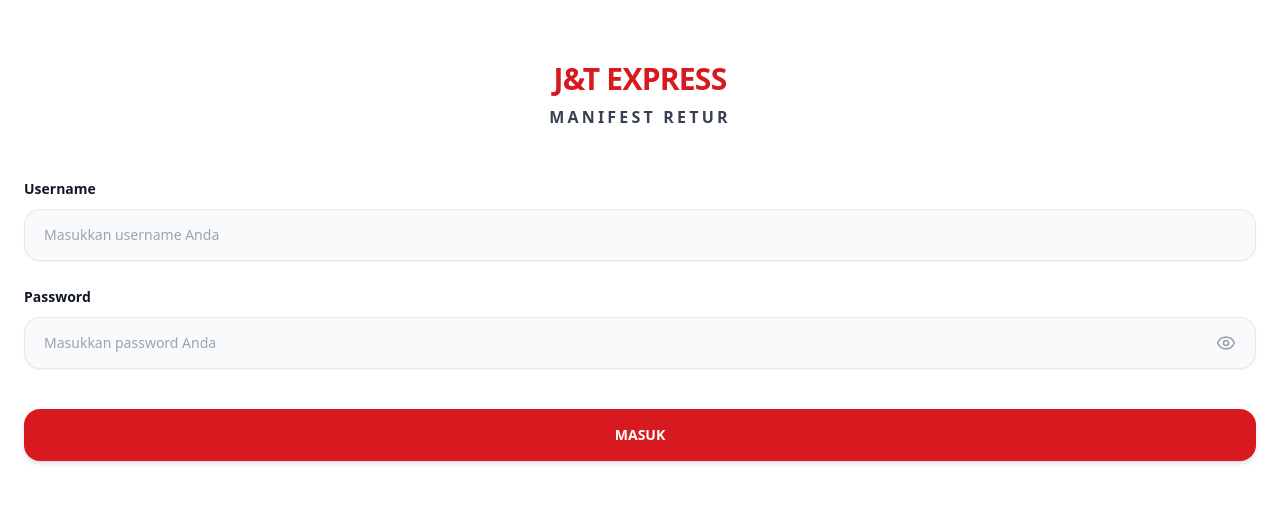
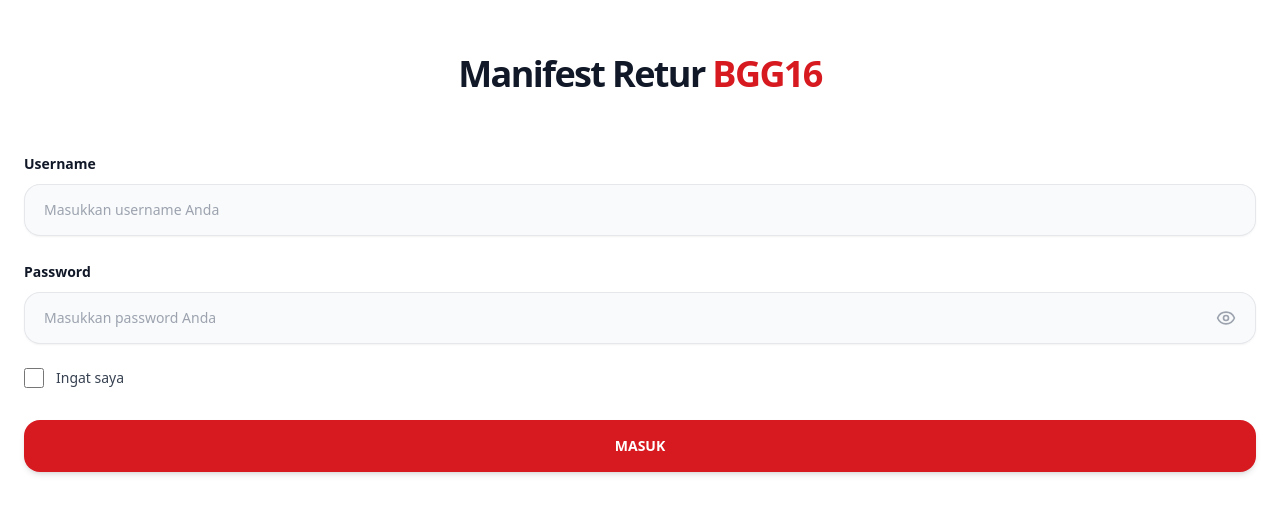
Before and after one commit to Assyauq26/manifestretur, a React (Vite) app: page /#/login in a window 1280 px wide. Shown: the part 139-652 px from the top of the page. Built offline with nearby package versions, Linux system fonts and the light colour scheme.

Commit message:
Revisi halaman login BGG16 + ingat kredensial

```diff
--- a/src/App.jsx
+++ b/src/App.jsx
@@ -3,6 +3,10 @@
 import { Eye, EyeOff, Loader2, ChevronLeft, Calendar, User as UserIcon, MapPin, Camera, Type, Trash2, Save, AlertCircle, Home, FileText, CheckSquare, Clock } from 'lucide-react';
 
 const API_URL = "https://script.google.com/macros/s/AKfycbxzFZV3HMqdRf8_sFQFCZ3qQcIhnRVEXLhzTYGD7OPjv-Q7khAvMdCk8jx90Ff9d10WUw/exec";
+
+const REMEMBER_USERNAME_KEY = 'retur_remember_username';
+const REMEMBER_PASSWORD_KEY = 'retur_remember_password';
+const REMEMBER_ME_KEY = 'retur_remember_me';
 
 const AuthContext = createContext(null);
 
@@ -46,11 +50,28 @@
 const LoginPage = () => {
   const [username, setUsername] = useState('');
   const [password, setPassword] = useState('');
+  const [rememberMe, setRememberMe] = useState(false);
   const [showPassword, setShowPassword] = useState(false);
   const [error, setError] = useState('');
   const [isLoading, setIsLoading] = useState(false);
   const { login } = useAuth();
   const navigate = useNavigate();
+
+  useEffect(() => {
+    try {
+      const savedRememberMe = localStorage.getItem(REMEMBER_ME_KEY) === 'true';
+      const savedUsername = localStorage.getItem(REMEMBER_USERNAME_KEY) || '';
+      const savedPassword = localStorage.getItem(REMEMBER_PASSWORD_KEY) || '';
+
+      if (savedRememberMe) {
+        setRememberMe(true);
+        setUsername(savedUsername);
+        setPassword(savedPassword);
+      }
+    } catch (err) {
+      console.warn('Gagal memuat kredensial tersimpan.', err);
+    }
+  }, []);
 
   const handleLogin = async (e) => {
     e.preventDefault();
@@ -67,6 +88,16 @@
       });
       const result = await response.json();
       if (result.success) {
+        if (rememberMe) {
+          localStorage.setItem(REMEMBER_USERNAME_KEY, username);
+          localStorage.setItem(REMEMBER_PASSWORD_KEY, password);
+          localStorage.setItem(REMEMBER_ME_KEY, 'true');
+        } else {
+          localStorage.removeItem(REMEMBER_USERNAME_KEY);
+          localStorage.removeItem(REMEMBER_PASSWORD_KEY);
+          localStorage.removeItem(REMEMBER_ME_KEY);
+        }
+
         login(result.data.user, result.data.token);
         navigate('/');
       } else {
@@ -82,24 +113,34 @@
   return (
     <div className="min-h-screen bg-white flex flex-col justify-center px-6 py-12 font-sans max-w-md mx-auto shadow-sm relative z-10">
       <div className="mx-auto w-full">
-        <h2 className="text-center text-3xl font-extrabold tracking-tight text-[#D71920]">J&T EXPRESS</h2>
-        <h3 className="mt-2 text-center text-md font-semibold text-gray-700 tracking-[0.2em]">MANIFEST RETUR</h3>
+        <h1 className="text-center text-4xl font-black tracking-[-0.045em] text-gray-900 leading-tight">
+          Manifest Retur <span className="text-[#D71920]">BGG16</span>
+        </h1>
       </div>
-      <div className="mt-12 mx-auto w-full">
+      <div className="mt-14 mx-auto w-full">
         <form className="space-y-6" onSubmit={handleLogin}>
           {error && <div className="p-4 text-sm text-red-700 bg-red-50 rounded-2xl border border-red-100 flex items-center"><span>{error}</span></div>}
           <div>
             <label className="block text-sm font-semibold leading-6 text-gray-900 mb-2">Username</label>
-            <input type="text" required value={username} onChange={(e) => setUsername(e.target.value)} className="block w-full rounded-2xl border-0 py-4 px-5 text-gray-900 bg-gray-50 shadow-sm ring-1 ring-inset ring-gray-200 focus:ring-2 focus:ring-inset focus:ring-[#D71920] sm:text-sm outline-none transition-all" placeholder="Masukkan username Anda" />
+            <input type="text" required autoComplete="username" value={username} onChange={(e) => setUsername(e.target.value)} className="block w-full rounded-2xl border-0 py-4 px-5 text-gray-900 bg-gray-50 shadow-sm ring-1 ring-inset ring-gray-200 focus:ring-2 focus:ring-inset focus:ring-[#D71920] sm:text-sm outline-none transition-all" placeholder="Masukkan username Anda" />
           </div>
           <div>
             <label className="block text-sm font-semibold leading-6 text-gray-900 mb-2">Password</label>
             <div className="mt-2 relative">
-              <input type={showPassword ? "text" : "password"} required value={password} onChange={(e) => setPassword(e.target.value)} className="block w-full rounded-2xl border-0 py-4 px-5 pr-12 text-gray-900 bg-gray-50 shadow-sm ring-1 ring-inset ring-gray-200 focus:ring-2 focus:ring-inset focus:ring-[#D71920] sm:text-sm outline-none transition-all" placeholder="Masukkan password Anda" />
-              <button type="button" onClick={() => setShowPassword(!showPassword)} className="absolute inset-y-0 right-0 flex items-center pr-5 text-gray-400 hover:text-gray-600">{showPassword ? <EyeOff size={20} /> : <Eye size={20} />}</button>
+              <input type={showPassword ? "text" : "password"} required autoComplete="current-password" value={password} onChange={(e) => setPassword(e.target.value)} className="block w-full rounded-2xl border-0 py-4 px-5 pr-12 text-gray-900 bg-gray-50 shadow-sm ring-1 ring-inset ring-gray-200 focus:ring-2 focus:ring-inset focus:ring-[#D71920] sm:text-sm outline-none transition-all" placeholder="Masukkan password Anda" />
+              <button type="button" onClick={() => setShowPassword(!showPassword)} aria-label={showPassword ? 'Sembunyikan password' : 'Tampilkan password'} className="absolute inset-y-0 right-0 flex items-center pr-5 text-gray-400 hover:text-gray-600">{showPassword ? <EyeOff size={20} /> : <Eye size={20} />}</button>
             </div>
           </div>
-          <div className="pt-4">
+          <label className="flex items-center gap-3 cursor-pointer select-none">
+            <input
+              type="checkbox"
+              checked={rememberMe}
+              onChange={(e) => setRememberMe(e.target.checked)}
+              className="h-5 w-5 rounded border-gray-300 text-[#D71920] focus:ring-[#D71920] accent-[#D71920]"
+            />
+            <span className="text-sm font-medium text-gray-700">Ingat saya</span>
+          </label>
+          <div className="pt-2">
             <button type="submit" disabled={isLoading} className="flex w-full justify-center items-center rounded-2xl bg-[#D71920] px-3 py-4 text-sm font-bold text-white shadow-md hover:bg-[#B9151B] disabled:opacity-70 transition-colors">
               {isLoading && <Loader2 className="animate-spin mr-2" size={20} />}
               {isLoading ? 'MEMPROSES...' : 'MASUK'}
```
